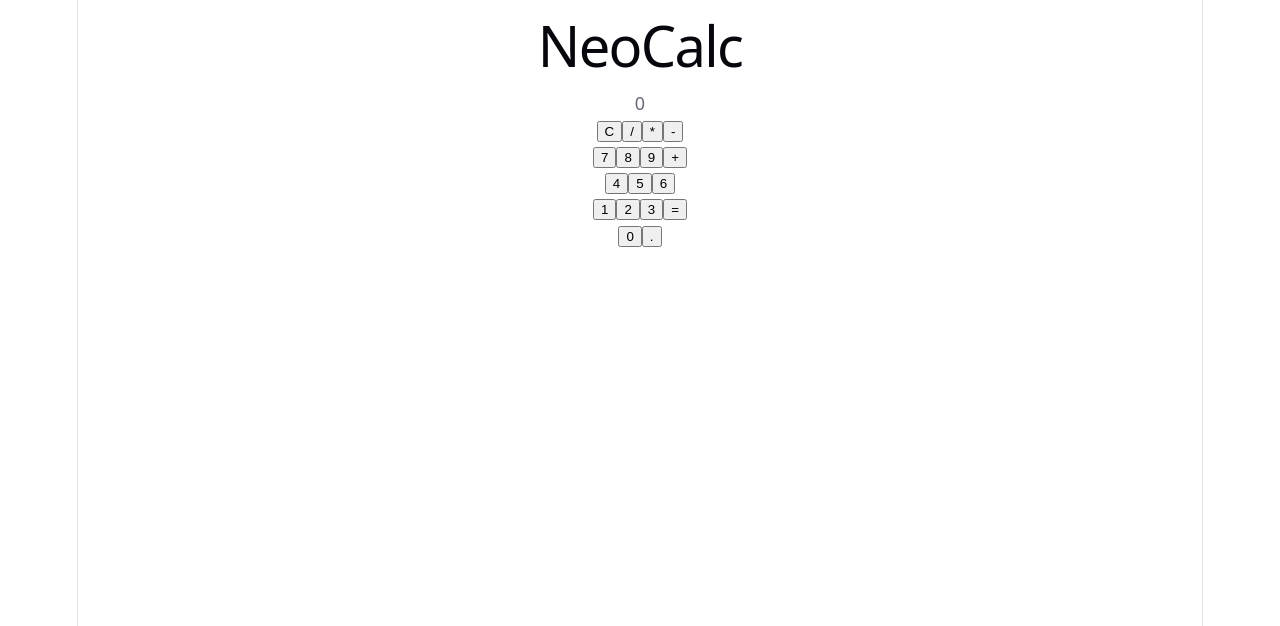
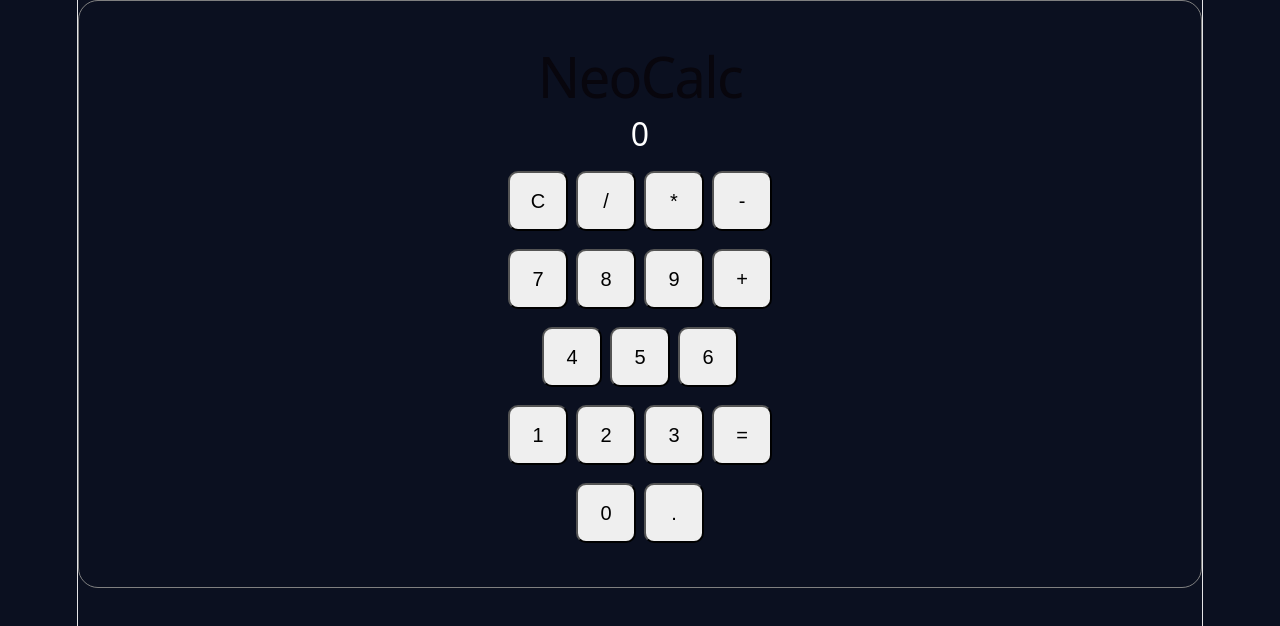
Before and after one commit to sxddhxrthg/neo-calc, a React (Vite) app: page / in a window 1280 px wide. Shown: the top 626 px of the page. Built offline with nearby package versions, Linux system fonts and the light colour scheme.

Commit message:
style(ui): add calculator container

```diff
--- a/src/App.css
+++ b/src/App.css
@@ -7,9 +7,26 @@ body {
   min-height: 100vh;
 }
 
+.calculator {
+  padding: 30px;
+  border: 1px solid gray;
+  border-radius: 20px;
+  text-align: center;
+}
+
+.display {
+  font-size: 32px;
+  margin: 20px 0;
+}
+
+.row {
+  margin: 10px 0;
+}
+
 button {
   width: 60px;
   height: 60px;
   margin: 4px;
-  font-size: 18px;
+  font-size: 20px;
+  border-radius: 10px;
 }
--- a/src/App.tsx
+++ b/src/App.tsx
@@ -1,38 +1,39 @@
+import "./App.css";
 function App() {
 
-return (    <div>
+return (  <div className="calculator">
   <h1>NeoCalc</h1>
 
-      <div>0</div>
+  <div className="display">0</div>
 
-      <div>
+  <div className="row">
     <button>C</button>
     <button>/</button>
     <button>*</button>
     <button>-</button>
   </div>
 
-      <div>
+  <div className="row">
     <button>7</button>
     <button>8</button>
     <button>9</button>
     <button>+</button>
   </div>
 
-      <div>
+  <div className="row">
     <button>4</button>
     <button>5</button>
     <button>6</button>
   </div>
 
-      <div>
+  <div className="row">
     <button>1</button>
     <button>2</button>
     <button>3</button>
     <button>=</button>
   </div>
 
-      <div>
+  <div className="row">
     <button>0</button>
     <button>.</button>
   </div>
```
Lines whose indentation alone changed are shown as unchanged.
